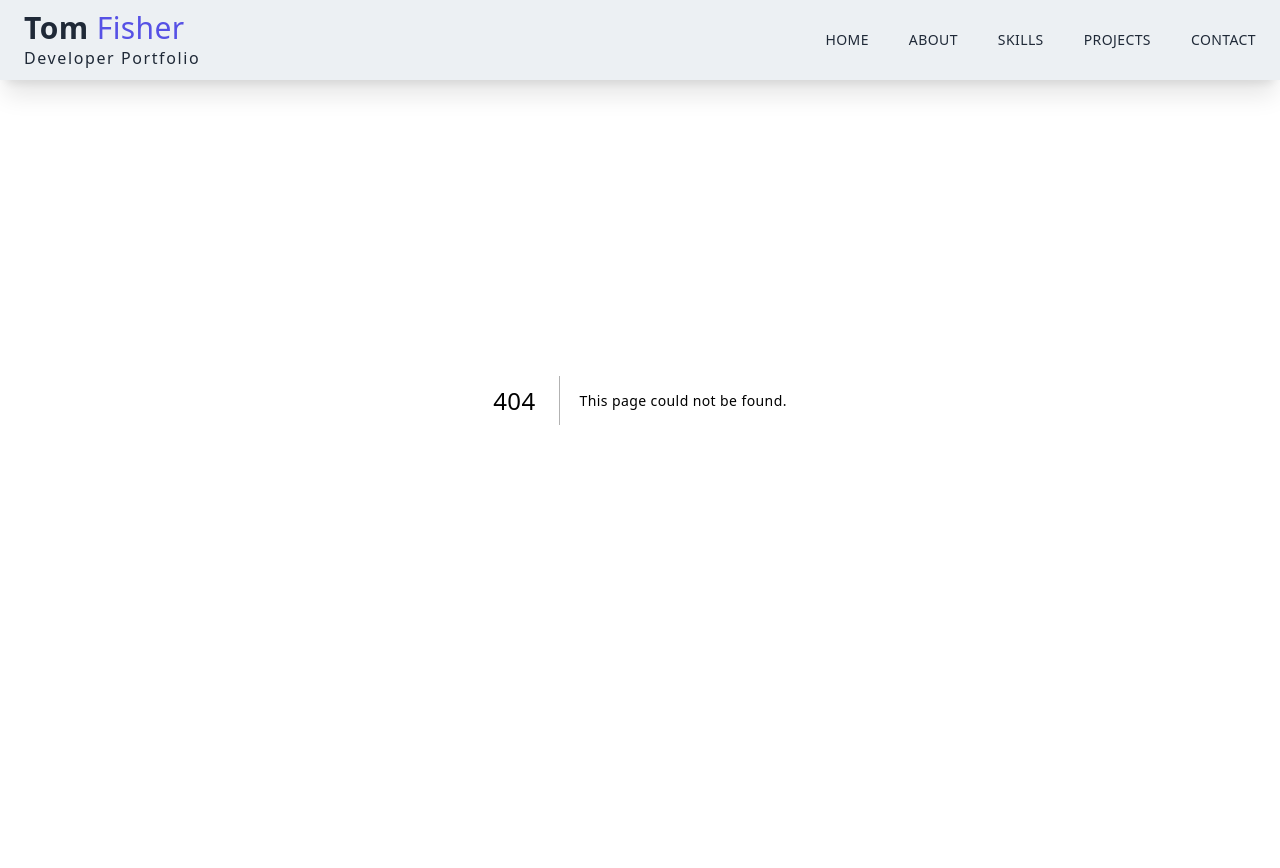
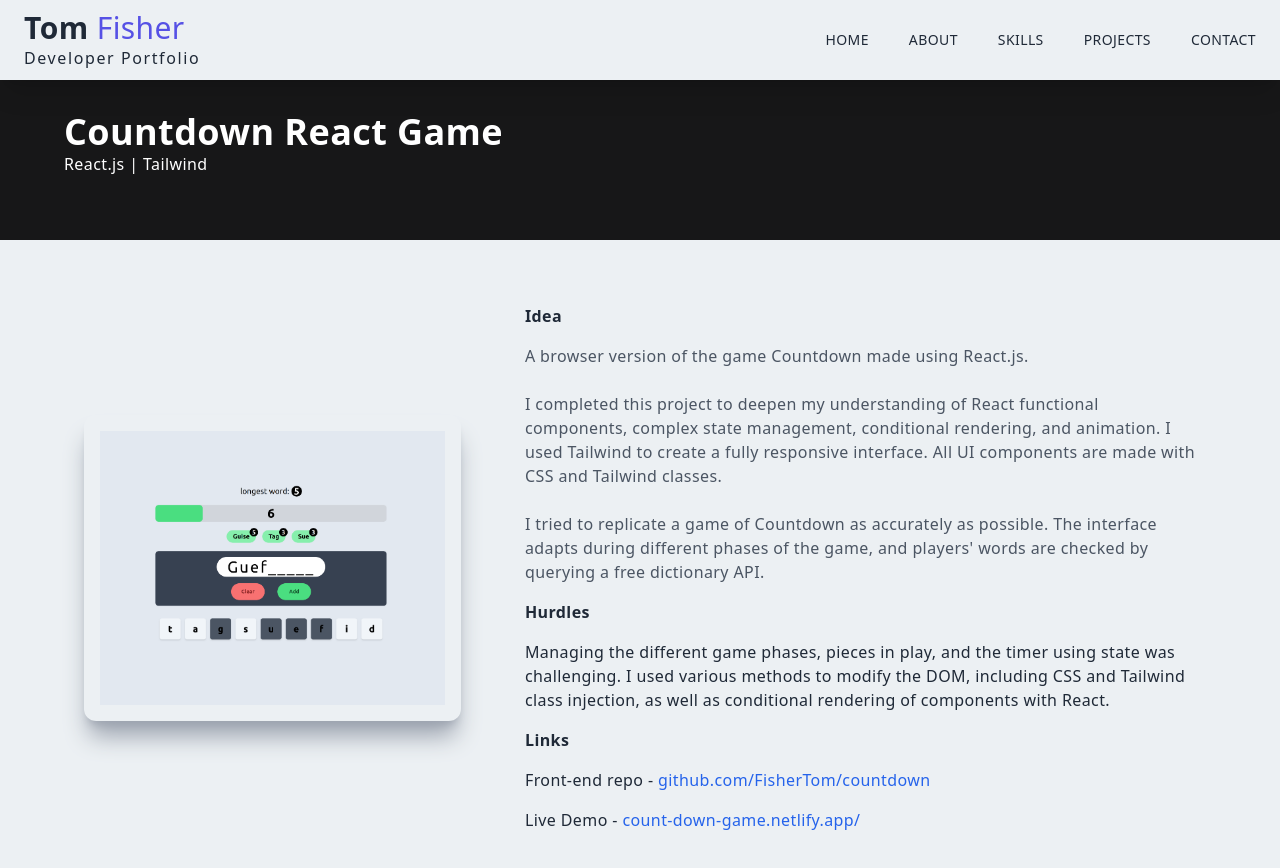
Before and after one commit to FisherTom/next-portfolio, a Next.js app: page /countdown in a window 1280 px wide. Before the commit this address had no page. Shown: the top 868 px of the page. Before the commit the page ends 800 px from the top, so only its background shows below. Built offline with nearby package versions, Linux system fonts and the light colour scheme.

Commit message:
add countdown

```diff
--- a/components/Hero.jsx
+++ b/components/Hero.jsx
@@ -37,23 +37,36 @@ function Hero() {
           <div className="flex flex-col gap-4 items-center justify-center">
             <div className="flex p-8 gap-8 items-center justify-center">
               <a
+                className="hover:scale-110 ease-in duration-300"
                 href="https://www.linkedin.com/in/thomas-fisher-098ab496/"
                 target="_blank"
               >
                 <SiLinkedin size={30} />
               </a>
-              <a href="https://github.com/FisherTom" target="_blank">
+              <a
+                className="hover:scale-110 ease-in duration-300"
+                href="https://github.com/FisherTom"
+                target="_blank"
+              >
                 <SiGithub size={30} />
               </a>
-              <a href="https://www.instagram.com/end.shape/" target="_blank">
+              <a
+                className="hover:scale-110 ease-in duration-300"
+                href="https://www.instagram.com/end.shape/"
+                target="_blank"
+              >
                 <SiInstagram size={30} />
               </a>
-              <a href="mailto:tfisher92@gmail.com" target="_blank">
+              <a
+                className="hover:scale-110 ease-in duration-300"
+                href="mailto:tfisher92@gmail.com"
+                target="_blank"
+              >
                 <AiOutlineMail size={30} />
               </a>
             </div>
             <a href="https://fishertom.github.io/cv/" target="_blank">
-              <div className="flex items-center justify-center gap-2 rounded-2xl  w-fit p-2">
+              <div className="hover:scale-110 ease-in duration-300 flex items-center justify-center gap-2 rounded-2xl  w-fit p-2">
                 <HiDocumentText size={30} />
                 <p className="font-bold">Link to CV</p>
               </div>
--- a/components/Navbar.jsx
+++ b/components/Navbar.jsx
@@ -9,14 +9,27 @@ function Navbar() {
   const [nav, setNav] = useState(false);
   const [navBg, setNavBg] = useState("#ecf0f3");
   const [linkCol, setLinkCol] = useState("#1f2937");
+  const [isAtTop, setIsAtTop] = useState(true);
   const router = useRouter();
 
   useEffect(() => {
+    const handleScroll = () => {
+      setIsAtTop(window.scrollY === 0);
+    };
+
+    window.addEventListener("scroll", handleScroll);
+    return () => {
+      window.removeEventListener("scroll", handleScroll);
+    };
+  }, []);
+
+  useEffect(() => {
     if (
-      router.asPath === "/brewlog" ||
-      router.asPath === "/mushi" ||
-      router.asPath === "/games" ||
-      router.asPath === "/portfolio"
+      (router.asPath === "/brewlog" ||
+        router.asPath === "/mushi" ||
+        router.asPath === "/games" ||
+        router.asPath === "/portfolio") &&
+      isAtTop
     ) {
       setNavBg("transparent");
       setLinkCol("#ecf0f3");
@@ -24,7 +37,7 @@ function Navbar() {
       setNavBg("#ecf0f3");
       setLinkCol("#1f2937");
     }
-  }, [router]);
+  }, [router, isAtTop]);
 
   const handleNav = () => {
     setNav(!nav);
@@ -33,7 +46,7 @@ function Navbar() {
   return (
     <div
       style={{ backgroundColor: `${navBg}` }}
-      className="fixed w-full h-20 shadow-xl z-[100] "
+      className="fixed w-full h-20 shadow-xl z-[100] transition-colors duration-500"
     >
       <div className="flex justify-between items-center w-full h-full px-2 2xl:px-16">
         <Link className="px-4" href="/">
--- a/components/Projects.jsx
+++ b/components/Projects.jsx
@@ -4,6 +4,7 @@ import mushImg from "../public/assests/mush6.jpg";
 import boardImg from "../public/assests/bgb2.png";
 import portfolioImg from "../public/assests/portfolio.png";
 import sketchImg from "../public/assests/sketch2.png";
+import countdownImg from "../public/assests/countdown.png";
 import ProjectItem from "./ProjectItem";
 
 function Projects() {
@@ -26,6 +27,12 @@ function Projects() {
             backgroundImg={mushImg}
             stack={["React Native", "Expo", "Node.js", "MongoDB", "Express"]}
             projectUrl="/mushi"
+          />
+          <ProjectItem
+            title="Countdown React Game"
+            backgroundImg={countdownImg}
+            stack={["React.js", "Tailwind"]}
+            projectUrl="/countdown"
           />
           <ProjectItem
             title="Review Site"
--- a/pages/brewlog.jsx
+++ b/pages/brewlog.jsx
@@ -11,7 +11,7 @@ function brewlog() {
           <p className="text-white">React.js | Node.js | MongoDB | Express</p>
         </div>
       </div>
-      <div className="p-16 max-w-[1240px] m-auto flex flex-col md:flex-row justify-center gap-16 ">
+      <div className="p-16 max-w-[1240px] m-auto flex flex-col md:flex-row justify-center items-center gap-16 ">
         <div className="shadow-xl shadow-gray-400 rounded-xl p-4 w-fit h-fit shrink order-2 md:order-1">
           <Image className="min-w-[300px] w-auto" src={beerImg} alt="/" />
         </div>
--- /dev/null
+++ b/pages/countdown.jsx
@@ -0,0 +1,66 @@
+import Image from "next/image";
+import React from "react";
+import beerImg from "../public/assests/countdown.png";
+
+function countdown() {
+  return (
+    <div className="w-full">
+      <div className="w-full h-[30vh]  bg-black/90 flex p-16 items-end">
+        <div>
+          <h2 className="text-white">Countdown React Game</h2>
+          <p className="text-white">React.js | Tailwind</p>
+        </div>
+      </div>
+      <div className="p-16 max-w-[1240px] m-auto flex flex-col md:flex-row justify-center items-center gap-16 ">
+        <div className="shadow-xl shadow-gray-400 rounded-xl p-4 w-fit h-fit shrink order-2 md:order-1">
+          <Image className="min-w-[300px] w-auto" src={beerImg} alt="/" />
+        </div>
+        <div className="order-1 md:order-2 flex flex-col gap-4">
+          <h3>Idea</h3>
+          <p className="text-gray-600   ">
+            A browser version of the game Countdown made using React.js. <br />
+            <br /> I completed this project to deepen my understanding of React
+            functional components, complex state management, conditional
+            rendering, and animation. I used Tailwind to create a fully
+            responsive interface. All UI components are made with CSS and
+            Tailwind classes.
+            <br />
+            <br />I tried to replicate a game of Countdown as accurately as
+            possible. The interface adapts during different phases of the game,
+            and players' words are checked by querying a free dictionary API.
+          </p>
+          <h3>Hurdles</h3>
+          <p>
+            Managing the different game phases, pieces in play, and the timer
+            using state was challenging. I used various methods to modify the
+            DOM, including CSS and Tailwind class injection, as well as
+            conditional rendering of components with React.
+          </p>
+          <h3>Links</h3>
+          <p>
+            Front-end repo -
+            <a
+              className="text-blue-600"
+              href="https://github.com/FisherTom/countdown"
+            >
+              {" "}
+              github.com/FisherTom/countdown
+            </a>
+          </p>
+          <p>
+            Live Demo -
+            <a
+              className="text-blue-600"
+              href="https://count-down-game.netlify.app/"
+            >
+              {" "}
+              count-down-game.netlify.app/
+            </a>
+          </p>
+        </div>
+      </div>
+    </div>
+  );
+}
+
+export default countdown;
```
Also changed, not shown: public/assests/countdown.png (added).
